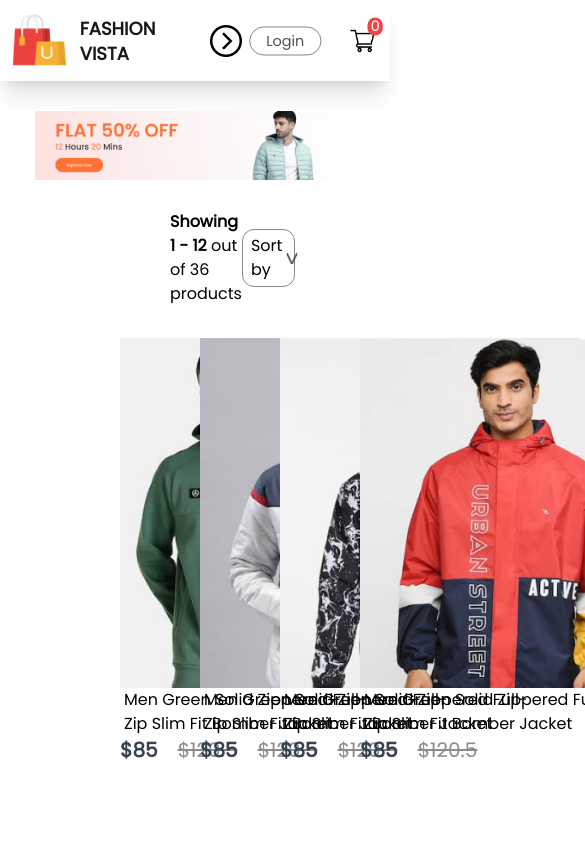
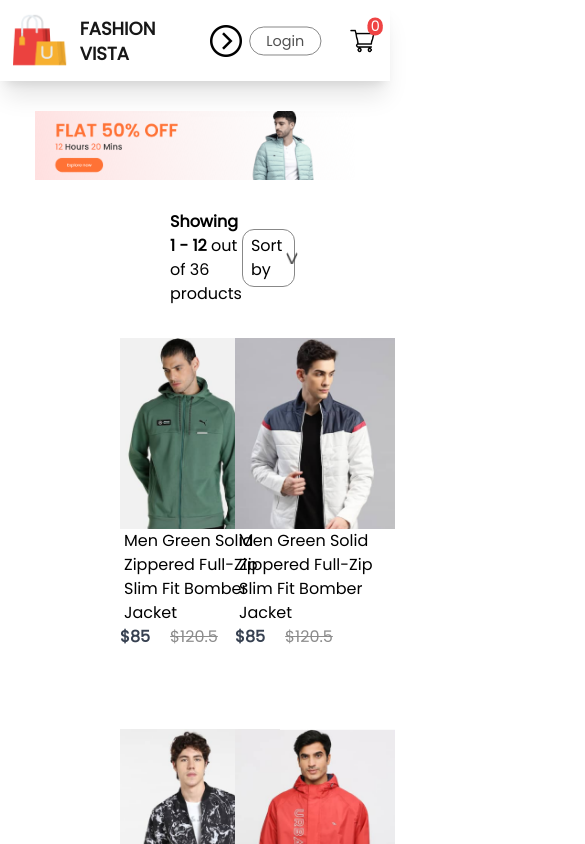
Before and after one commit to priyadharshinitc/Fashion-Vista, a React (Create React App) app in the folder frontend/: page /men in a window 390 px wide. Shown: the top 844 px of the page, 585 px wide, since content can reach past the window. Built offline with nearby package versions, Linux system fonts and the light colour scheme.

Commit message:
Each product item made responsive

```diff
--- a/frontend/src/Components/Item/Item.jsx
+++ b/frontend/src/Components/Item/Item.jsx
@@ -3,14 +3,14 @@
 
 const Item = (props) => {
   return (
-    <div className='item w-[350px] hover:scale-[1.05] hover:transition duration-[0.6s]'>
+    <div className='item w-[350px] hover:scale-[1.05] hover:transition duration-[0.6s] max-xl:w-[220px] max-xl:text-base max-lg:w-[170px] max-md:w-[120px] max-sm:w-[160px]'>
         <Link to={`/product/${props.id}`}>
-          <img className='w-[300px] h-[350px]' src={props.image} alt="Product Image" onClick={window.scrollTo(0, 0)} />
+          <img className='w-[300px] max-xl:w-[220px] max-lg:w-[170px] max-md:w-[120px] max-sm:w-[160px]' src={props.image} alt="Product Image" onClick={window.scrollTo(0, 0)} />
         </Link>
-        <p className='mx-1 my-0 w-[250px]'>{props.name}</p>
-        <div className="item-prices flex gap-5">
-            <div className='item-price-new text-[#374151] text-xl font-semibold'>${props.new_price}</div>
-            <div className='item-price-old text-[#8C8C8C] text-xl font-medium   line-through'>${props.old_price}</div>
+        <p className='mx-1 my-0 w-[250px] max-xl:w-[200px] max-lg:w-[150px] max-md:w-[100px] max-sm:w-[140px]'>{props.name}</p>
+        <div className="item-prices flex items-center gap-5">
+            <div className='item-price-new text-[#374151] text-xl font-semibold max-md:text-base'>${props.new_price}</div>
+            <div className='item-price-old text-[#8C8C8C] font-medium line-through max-xl:text-base'>${props.old_price}</div>
         </div>
     </div>
   )
--- a/frontend/src/Pages/ShopCategory.jsx
+++ b/frontend/src/Pages/ShopCategory.jsx
@@ -17,7 +17,7 @@
         </div>
       </div>
 
-      <div className='shopcategory-products grid grid-cols-4 gap-20 my-8 mx-[120px]'>
+      <div className='shopcategory-products grid grid-cols-4 gap-20 my-8 mx-[120px] max-sm:grid-cols-2'>
         {all_product.map((item, i) => {
           if(props.category === item.category) {
             return <Item key={i} id={item.id} name={item.name} image={item.image} new_price={item.new_price} old_price={item.old_price} />
```
